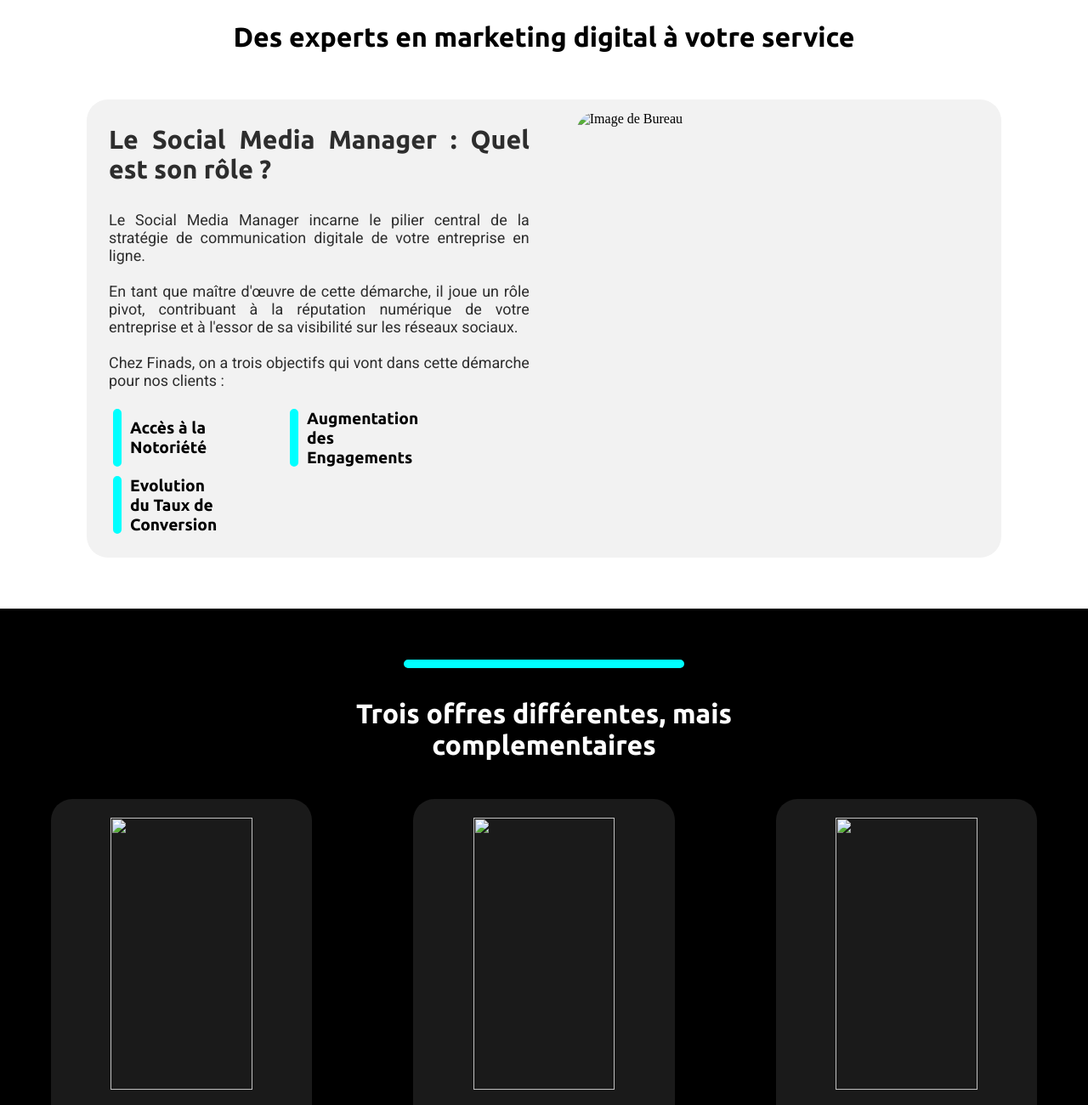
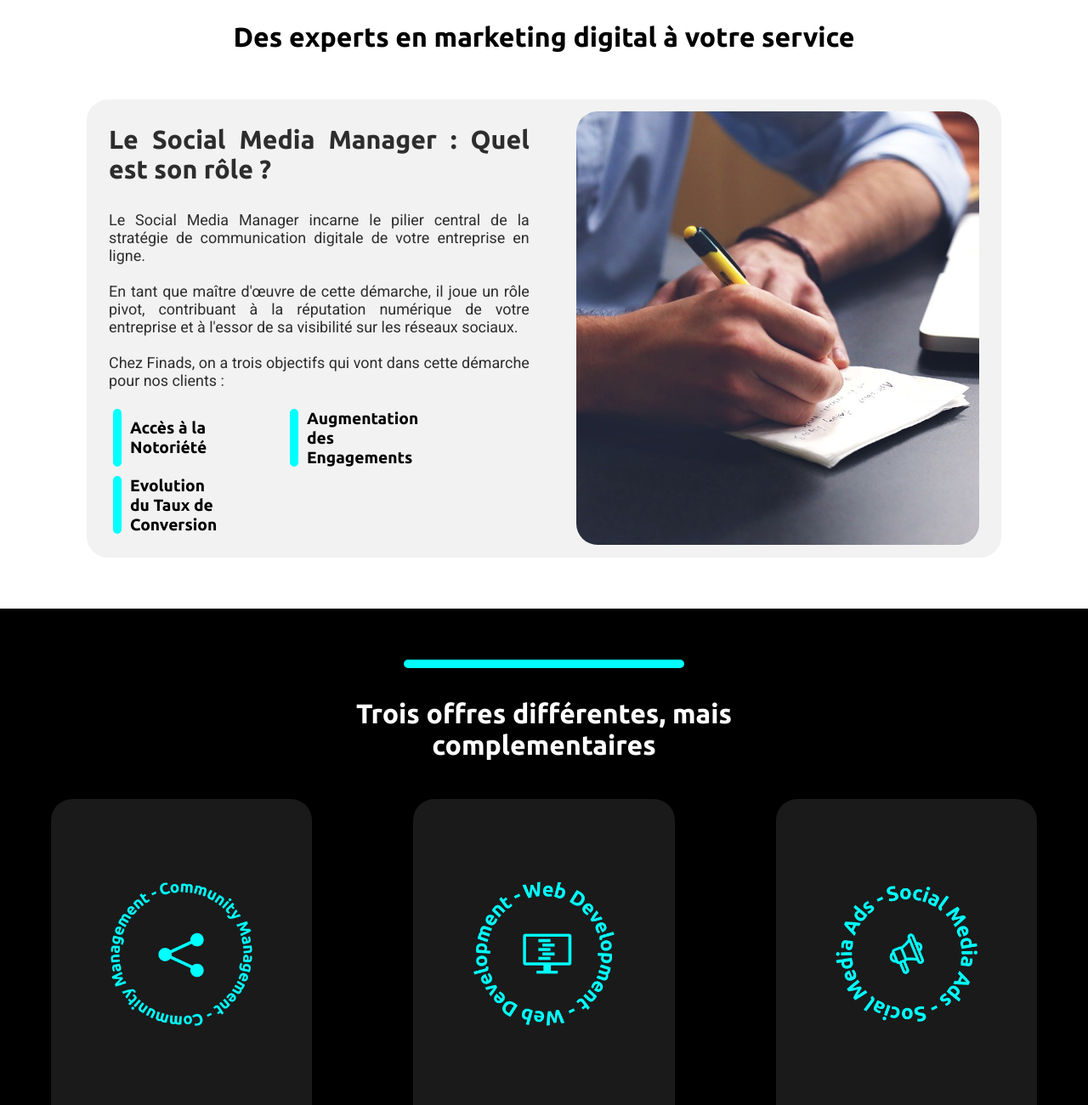
Before and after one commit to AgenceFinads/finads, a plain HTML site: page index.html in a window 1280 px wide. Shown: the part 880-2180 px from the top of the page at 85% size. Drawn offline with Linux system fonts and the light colour scheme; the site is published under a folder, as on GitHub Pages, so addresses that start at the root find nothing; a script that the page names is missing.

Commit message:
MàJ : tous les chemins vers les fichiers PNG

```diff
--- a/index.html
+++ b/index.html
@@ -15,7 +15,7 @@
 
             <div class="navbar__logo">
                 <a href="/index.html">
-                    <img src="/image/logo/finads.png" alt="Logo de Finads">
+                    <img src="./image/logo/finads.png" alt="Logo de Finads">
                 </a>
             </div>
 
@@ -56,7 +56,7 @@
     <!-- Il s'agit de la partie dédiée à la construction de la card -->
     <article class="secondSection__card">
         <div class="secondSection__card--img">
-           <img src="/image/desktop/desktop.jpg" alt="Image de Bureau">
+           <img src="./image/desktop/desktop.jpg" alt="Image de Bureau">
         </div>
         <div class="secondSection__card--textpart">
                 <h3 class="secondSection__card--title">Le Social Media Manager : Quel est son rôle ?</h3>
@@ -104,7 +104,7 @@
 
             <article class="thirdSection__card">
                 <div class="thirdSection__card--img">
-                    <img src="/image/offer/icon__cm.png">
+                    <img src="./image/offer/icon__cm.png">
                 </div>
                 <h3 class="thirdSection__card--title">Community Management</h3>
                 <p class="thirdSection__card--description">
@@ -124,7 +124,7 @@
 
             <article class="thirdSection__card">
                 <div class="thirdSection__card--img">
-                    <img src="/image/offer/icon__wd.png">
+                    <img src="./image/offer/icon__wd.png">
                 </div>
                 <h3 class="thirdSection__card--title">Développement Web</h3>
                 <p class="thirdSection__card--description">
@@ -144,7 +144,7 @@
 
             <article class="thirdSection__card">
                 <div class="thirdSection__card--img">
-                    <img src="/image/offer/icon__sma.png">
+                    <img src="./image/offer/icon__sma.png">
                 </div>
                 <h3 class="thirdSection__card--title">Social Media Ads</h3>
                 <p class="thirdSection__card--description">
@@ -218,7 +218,7 @@
     <!-- Il s'agit du logo de l'agence de Marketing Digital -->
     <div class="footer__logo">
         <a href="/index.html">
-            <img src="/image/logo/finads@3x.png" alt="Logo Agence Marketing Digitale Finads">
+            <img src="image/logo/finads@3x.png" alt="Logo Agence Marketing Digitale Finads">
         </a>
     </div>
     <!-- Il s'agit du menu de l'agence de Marketing Digital -->
```
